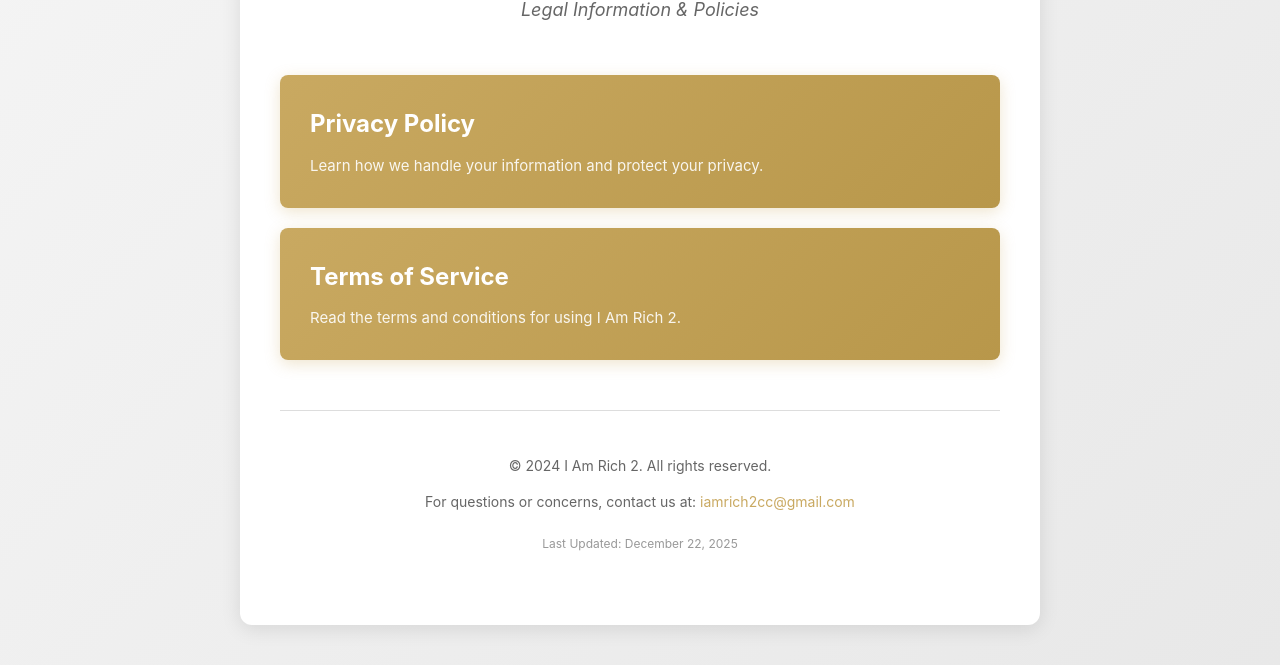
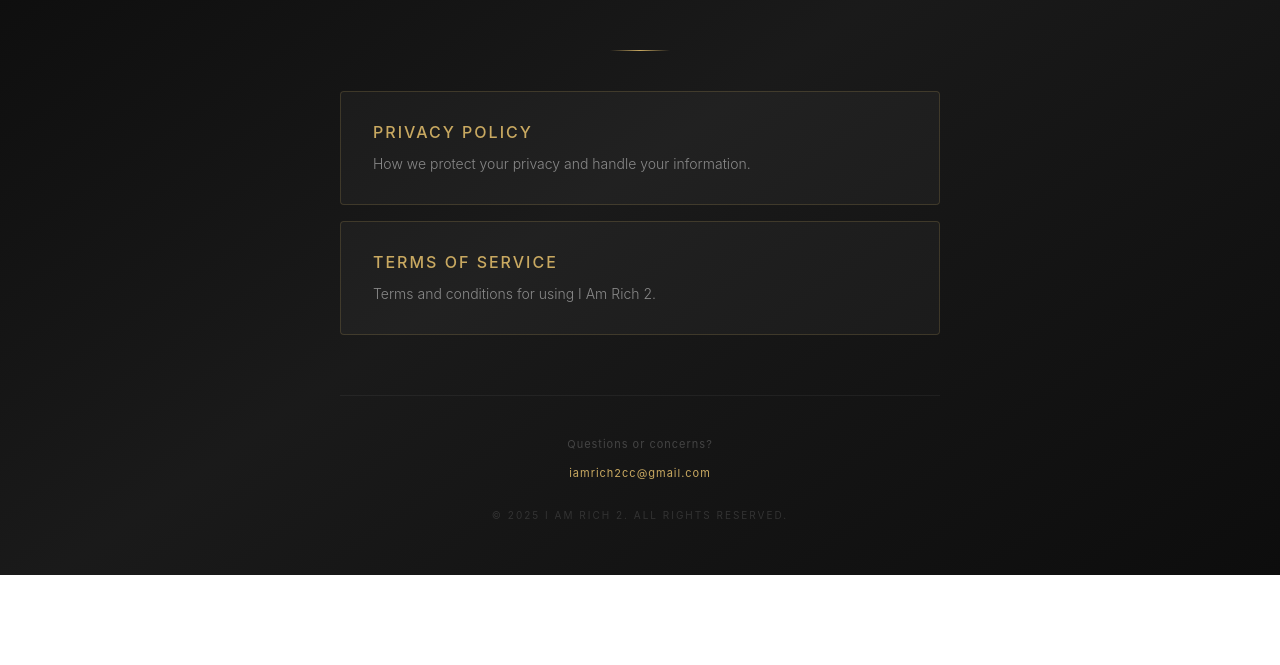
Before and after one commit to rich-2-rich/legal, a plain HTML site: page index.html in a window 1280 px wide. Shown: the part 247-912 px from the top of the page. After the commit the page ends 822 px from the top, so only its background shows below. Drawn offline with Linux system fonts and the light colour scheme.

Commit message:
Update index.html

```diff
--- a/index.html
+++ b/index.html
@@ -5,104 +5,217 @@
     <meta name="viewport" content="width=device-width, initial-scale=1.0">
     <title>I Am Rich 2 - Legal Information</title>
     <style>
+        * {
+            margin: 0;
+            padding: 0;
+            box-sizing: border-box;
+        }
+
         body {
             font-family: -apple-system, BlinkMacSystemFont, 'Segoe UI', Roboto, Oxygen, Ubuntu, Cantarell, sans-serif;
             line-height: 1.6;
-            max-width: 800px;
-            margin: 0 auto;
+            color: #fff;
+            background: linear-gradient(145deg, #0a0a0a 0%, #1a1a1a 50%, #0d0d0d 100%);
+            min-height: 100vh;
+            display: flex;
+            align-items: center;
+            justify-content: center;
             padding: 40px 20px;
-            color: #333;
-            background: linear-gradient(135deg, #f5f5f5 0%, #e8e8e8 100%);
-            min-height: 100vh;
         }
+
         .container {
-            background: white;
-            padding: 60px 40px;
-            border-radius: 12px;
-            box-shadow: 0 4px 20px rgba(0, 0, 0, 0.1);
+            max-width: 600px;
+            width: 100%;
         }
+
+        .logo-section {
+            text-align: center;
+            margin-bottom: 60px;
+        }
+
+        .gem {
+            width: 80px;
+            height: 80px;
+            margin: 0 auto 30px;
+            background: linear-gradient(135deg, #D4AF37 0%, #C9A961 25%, #F4E4BA 50%, #C9A961 75%, #B8974A 100%);
+            clip-path: polygon(50% 0%, 100% 35%, 85% 100%, 15% 100%, 0% 35%);
+            box-shadow: 0 0 60px rgba(201, 169, 97, 0.4);
+            animation: glow 3s ease-in-out infinite;
+        }
+
+        @keyframes glow {
+            0%, 100% { box-shadow: 0 0 60px rgba(201, 169, 97, 0.4); }
+            50% { box-shadow: 0 0 80px rgba(201, 169, 97, 0.6); }
+        }
+
         h1 {
+            font-size: 36px;
+            font-weight: 300;
+            letter-spacing: 8px;
             color: #C9A961;
-            border-bottom: 3px solid #C9A961;
-            padding-bottom: 15px;
-            margin-bottom: 30px;
-            font-size: 42px;
-            text-align: center;
+            margin-bottom: 10px;
         }
+
         .subtitle {
-            text-align: center;
+            font-size: 12px;
+            letter-spacing: 4px;
             color: #666;
-            font-size: 18px;
-            margin-bottom: 50px;
-            font-style: italic;
+            text-transform: uppercase;
         }
+
+        .divider {
+            width: 60px;
+            height: 1px;
+            background: linear-gradient(90deg, transparent, #C9A961, transparent);
+            margin: 40px auto;
+        }
+
         .links {
             display: flex;
             flex-direction: column;
-            gap: 20px;
-            margin-top: 40px;
+            gap: 16px;
+            margin-bottom: 60px;
         }
+
         .link-card {
-            background: linear-gradient(135deg, #C9A961 0%, #B8974A 100%);
-            padding: 30px;
-            border-radius: 8px;
+            display: block;
+            background: rgba(255, 255, 255, 0.03);
+            border: 1px solid rgba(201, 169, 97, 0.2);
+            padding: 28px 32px;
+            border-radius: 4px;
             text-decoration: none;
-            color: white;
+            color: #fff;
             transition: all 0.3s ease;
-            box-shadow: 0 4px 15px rgba(201, 169, 97, 0.3);
+            position: relative;
+            overflow: hidden;
         }
+
+        .link-card::before {
+            content: '';
+            position: absolute;
+            top: 0;
+            left: -100%;
+            width: 100%;
+            height: 100%;
+            background: linear-gradient(90deg, transparent, rgba(201, 169, 97, 0.1), transparent);
+            transition: left 0.5s ease;
+        }
+
+        .link-card:hover::before {
+            left: 100%;
+        }
+
         .link-card:hover {
-            transform: translateY(-3px);
-            box-shadow: 0 6px 25px rgba(201, 169, 97, 0.4);
+            border-color: rgba(201, 169, 97, 0.5);
+            background: rgba(255, 255, 255, 0.05);
+            transform: translateY(-2px);
         }
+
         .link-card h2 {
-            margin: 0 0 10px 0;
-            font-size: 24px;
-            color: white;
+            font-size: 16px;
+            font-weight: 500;
+            letter-spacing: 2px;
+            color: #C9A961;
+            margin-bottom: 8px;
+            text-transform: uppercase;
         }
+
         .link-card p {
-            margin: 0;
-            opacity: 0.9;
-            font-size: 15px;
+            font-size: 14px;
+            color: #888;
+            font-weight: 300;
         }
+
+        .link-card .arrow {
+            position: absolute;
+            right: 28px;
+            top: 50%;
+            transform: translateY(-50%);
+            color: #C9A961;
+            opacity: 0;
+            transition: all 0.3s ease;
+        }
+
+        .link-card:hover .arrow {
+            opacity: 1;
+            right: 24px;
+        }
+
         .footer {
             text-align: center;
-            margin-top: 50px;
-            padding-top: 30px;
-            border-top: 1px solid #ddd;
-            color: #666;
-            font-size: 14px;
+            padding-top: 40px;
+            border-top: 1px solid rgba(255, 255, 255, 0.05);
         }
+
+        .footer p {
+            font-size: 11px;
+            color: #444;
+            letter-spacing: 1px;
+            margin-bottom: 12px;
+        }
+
         .footer a {
             color: #C9A961;
             text-decoration: none;
+            transition: color 0.3s ease;
         }
+
         .footer a:hover {
-            text-decoration: underline;
+            color: #D4AF37;
+        }
+
+        .footer .copyright {
+            margin-top: 24px;
+            font-size: 10px;
+            color: #333;
+            letter-spacing: 2px;
+            text-transform: uppercase;
+        }
+
+        @media (max-width: 480px) {
+            h1 {
+                font-size: 28px;
+                letter-spacing: 6px;
+            }
+
+            .link-card {
+                padding: 24px;
+            }
+
+            .link-card .arrow {
+                display: none;
+            }
         }
     </style>
 </head>
 <body>
     <div class="container">
-        <h1>I Am Rich 2</h1>
-        <p class="subtitle">Legal Information & Policies</p>
+        <div class="logo-section">
+            <div class="gem"></div>
+            <h1>I AM RICH 2</h1>
+            <p class="subtitle">Legal Information</p>
+        </div>
+
+        <div class="divider"></div>
 
         <div class="links">
             <a href="privacy-policy.html" class="link-card">
                 <h2>Privacy Policy</h2>
-                <p>Learn how we handle your information and protect your privacy.</p>
+                <p>How we protect your privacy and handle your information.</p>
+                <span class="arrow">→</span>
             </a>
 
             <a href="terms-of-service.html" class="link-card">
                 <h2>Terms of Service</h2>
-                <p>Read the terms and conditions for using I Am Rich 2.</p>
+                <p>Terms and conditions for using I Am Rich 2.</p>
+                <span class="arrow">→</span>
             </a>
         </div>
 
         <div class="footer">
-            <p>© 2024 I Am Rich 2. All rights reserved.</p>
-            <p>For questions or concerns, contact us at: <a href="mailto:iamrich2cc@gmail.com">iamrich2cc@gmail.com</a></p>
-            <p style="margin-top: 20px; font-size: 12px; color: #999;">Last Updated: December 22, 2025</p>
+            <p>Questions or concerns?</p>
+            <p><a href="mailto:iamrich2cc@gmail.com">iamrich2cc@gmail.com</a></p>
+            <p class="copyright">© 2025 I Am Rich 2. All rights reserved.</p>
         </div>
     </div>
 </body>
```
